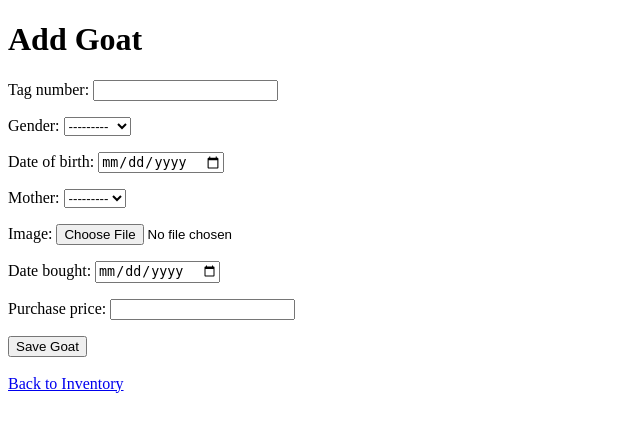
After one commit to Michaekyulu4/goat-inventory-system, a Django app: page /goats/add/ in a window 1280 px wide. The commit adds this page. Shown: the top 432 px of the page, without its empty margins (0-640 px from the left). Run offline with Django 5.2, Linux system fonts and the light colour scheme; data that the repository does not hold is empty.

Commit message:
I have created goat farm inventory. Included death record

```diff
--- /dev/null
+++ b/goats/forms.py
@@ -0,0 +1,40 @@
+from django import forms
+from .models import Goat, DeathRecord, SaleRecord
+
+
+class GoatForm(forms.ModelForm):
+    class Meta:
+        model = Goat
+        fields = [
+            'tag_number',
+            'gender',
+            'date_of_birth',
+            'mother',
+            'image',
+            'date_bought',
+            'purchase_price'
+        ]
+        widgets = {
+            'date_of_birth': forms.DateInput(attrs={'type': 'date'}),
+            'date_bought': forms.DateInput(attrs={'type': 'date'}),
+        }
+class DeathRecordForm(forms.ModelForm):
+
+    class Meta:
+        model = DeathRecord
+        fields = ['date_of_death', 'cause']
+
+        widgets = {
+            'date_of_death': forms.DateInput(attrs={'type': 'date'})
+        }
+
+class SaleRecordForm(forms.ModelForm):
+
+    class Meta:
+        model = SaleRecord
+
+        fields = ['date_sold', 'sale_price']
+
+        widgets = {
+            'date_sold': forms.DateInput(attrs={'type': 'date'})
+        }
--- a/goats/models.py
+++ b/goats/models.py
@@ -8,7 +8,6 @@ class Goat(models.Model):
     tag_number = models.CharField(max_length=50, unique=True)
     gender = models.CharField(max_length=1, choices=GENDER_CHOICES)
     date_of_birth = models.DateField(null=True, blank=True)
-    weight = models.FloatField()
     mother = models.ForeignKey(
         'self',
         on_delete=models.SET_NULL,
@@ -28,6 +27,8 @@ class Goat(models.Model):
     date_added = models.DateTimeField(auto_now_add=True)
 
     is_alive = models.BooleanField(default=True)
+
+    is_sold = models.BooleanField(default=False)
 
     def __str__(self):
         return f"Goat {self.tag_number}"
--- /dev/null
+++ b/goats/templates/goats/add_goat.html
@@ -0,0 +1,24 @@
+<!DOCTYPE html>
+<html>
+<head>
+    <title>Add Goat</title>
+</head>
+<body>
+
+<h1>Add Goat</h1>
+
+<form method="POST" enctype="multipart/form-data">
+    {% csrf_token %}
+
+    {{ form.as_p }}
+
+    <button type="submit">Save Goat</button>
+
+</form>
+
+<br>
+
+<a href="{% url 'goat_list' %}">Back to Inventory</a>
+
+</body>
+</html>
--- a/goats/templates/goats/goat_detail.html
+++ b/goats/templates/goats/goat_detail.html
@@ -55,6 +55,10 @@ Unknown
 <p>No image available</p>
 {% endif %}
 
+{% if goat.is_alive %}
+<a href="{% url 'record_death' goat.id %}">Record Death</a>
+{% endif %}
+
 <br><br>
 
 <a href="{% url 'goat_list' %}">Back to Inventory</a>
--- a/goats/templates/goats/goat_list.html
+++ b/goats/templates/goats/goat_list.html
@@ -6,6 +6,9 @@
 <body>
 
 <h1>Goat Inventory</h1>
+
+<a href="{% url 'add_goat' %}">Add New Goat</a>
+<br><br>
 
 <table border="1">
     <tr>
--- a/goats/urls.py
+++ b/goats/urls.py
@@ -3,5 +3,8 @@ from . import views
 
 urlpatterns = [
     path('', views.goat_list, name='goat_list'),
+    path('add/', views.add_goat, name='add_goat'),
     path('<int:pk>/', views.goat_detail, name='goat_detail'),
+    path('<int:pk>/death/', views.record_death, name='record_death'),
+    path('<int:pk>/sale/', views.record_sale, name='record_sale'),
 ]
--- a/goats/views.py
+++ b/goats/views.py
@@ -1,11 +1,26 @@
-from django.shortcuts import render, get_object_or_404
+from django.shortcuts import render, get_object_or_404, redirect
 from .models import Goat
+from .forms import GoatForm
+from .forms import DeathRecordForm, SaleRecordForm
 
 
 def goat_list(request):
     goats = Goat.objects.all()
     return render(request, 'goats/goat_list.html', {'goats': goats})
 
+def add_goat(request):
+
+    if request.method == 'POST':
+        form = GoatForm(request.POST, request.FILES)
+
+        if form.is_valid():
+            form.save()
+            return redirect('goat_list')
+
+    else:
+        form = GoatForm()
+
+    return render(request, 'goats/add_goat.html', {'form': form})
 
 def goat_detail(request, pk):
     goat = get_object_or_404(Goat, pk=pk)
@@ -17,3 +32,60 @@ def goat_detail(request, pk):
     }
 
     return render(request, 'goats/goat_detail.html', context)
+
+def record_death(request, pk):
+
+    goat = get_object_or_404(Goat, pk=pk)
+
+    if request.method == "POST":
+
+        form = DeathRecordForm(request.POST)
+
+        if form.is_valid():
+
+            death = form.save(commit=False)
+            death.goat = goat
+            death.save()
+
+            goat.is_alive = False
+            goat.save()
+
+            return redirect('goat_detail', pk=goat.id)
+
+    else:
+        form = DeathRecordForm()
+
+    return render(request, 'goats/record_death.html', {
+        'form': form,
+        'goat': goat
+    })
+
+def record_sale(request, pk):
+
+    goat = get_object_or_404(Goat, pk=pk)
+
+    if request.method == "POST":
+
+        form = SaleRecordForm(request.POST)
+
+        if form.is_valid():
+
+            sale = form.save(commit=False)
+
+            sale.goat = goat
+
+            sale.save()
+
+            goat.is_sold = True
+            goat.is_alive = False
+            goat.save()
+
+            return redirect('goat_detail', pk=goat.id)
+
+    else:
+        form = SaleRecordForm()
+
+    return render(request, 'goats/record_sale.html', {
+        'form': form,
+        'goat': goat
+    })
```
Also changed, not shown: goats/templates/goats/record_death.html (added, +25 -0 lines), goats/templates/goats/record_sale.html (added, +25 -0 lines), goats/migrations/0003_remove_goat_weight.py (added), goats/migrations/0004_goat_is_sold.py (added).
